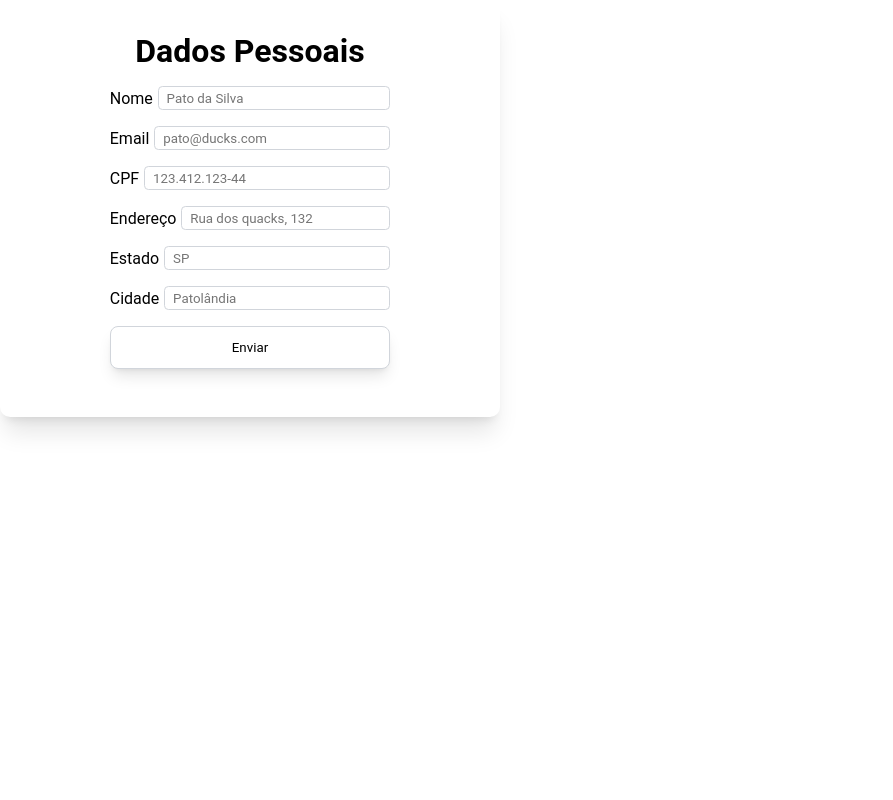
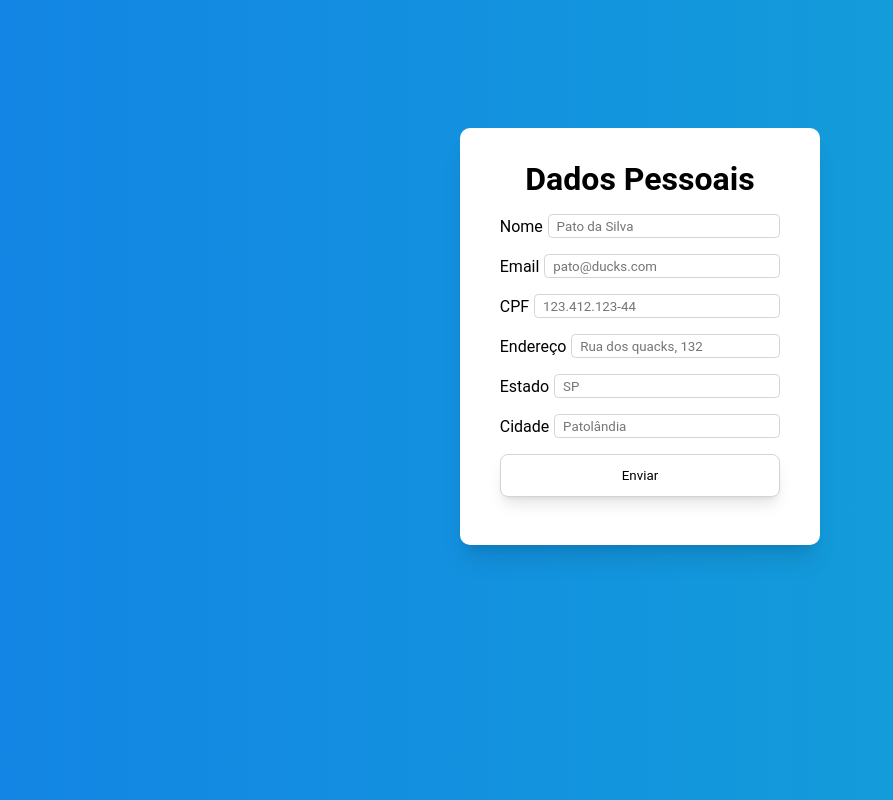
Before and after one commit to rafae2k/learning-forms-react-redux-typescript, a React (Vite) app: page / in a window 1280 px wide. Shown: the whole page, without its empty margins (0-893 px from the left). Built offline with nearby package versions, Linux system fonts and the light colour scheme.

Commit message:
🎨  create global styles

```diff
--- a/src/Themes/GlobalStyles.ts
+++ b/src/Themes/GlobalStyles.ts
@@ -4,6 +4,13 @@ export default createGlobalStyle`
 
 #root {
   height: 100vh;
+
+  background: linear-gradient(270deg, #13eeb6, #136fee);
+    background-size: 400% 400%;
+
+    -webkit-animation: AnimationName 7s ease infinite;
+    -moz-animation: AnimationName 7s ease infinite;
+    animation: AnimationName 7s ease infinite;
 }
 
 * {
@@ -18,4 +25,29 @@ export default createGlobalStyle`
 
   font-family: 'Roboto', sans-serif;
 }
+
+.App {
+  display: grid;
+
+  justify-content: center;
+
+  padding-top: 8rem;
+
+}
+
+@-webkit-keyframes AnimationName {
+    0%{background-position:13% 0%}
+    50%{background-position:88% 100%}
+    100%{background-position:13% 0%}
+}
+@-moz-keyframes AnimationName {
+    0%{background-position:13% 0%}
+    50%{background-position:88% 100%}
+    100%{background-position:13% 0%}
+}
+@keyframes AnimationName {
+    0%{background-position:13% 0%}
+    50%{background-position:88% 100%}
+    100%{background-position:13% 0%}
+}
 `;
```
